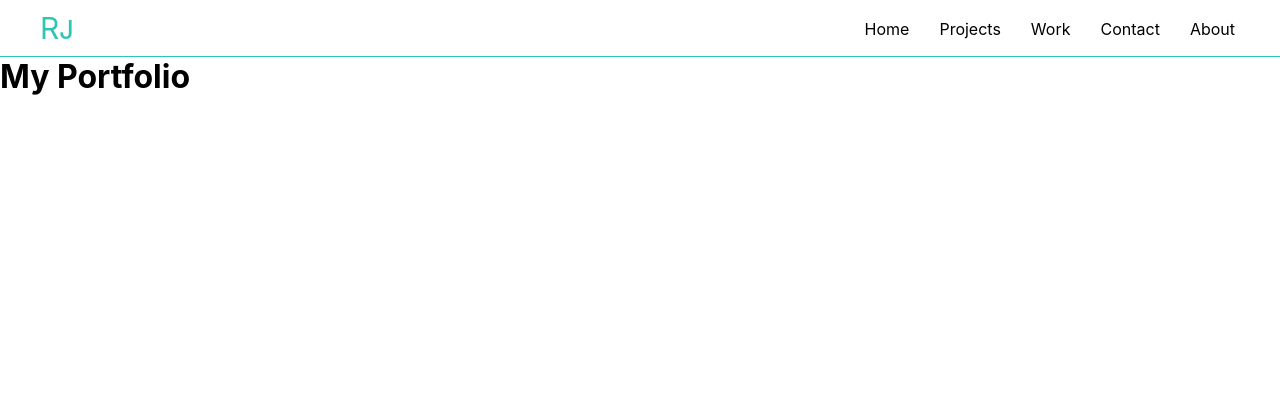
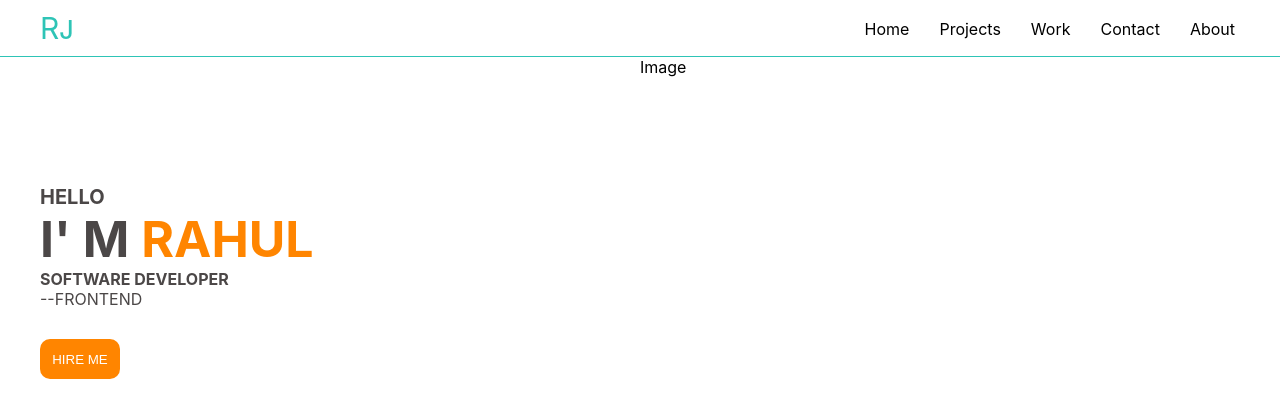
Before and after one commit to w3villa-rahul-jain/Portfolio, a React (Create React App) app: page / in a window 1280 px wide. Shown: the top 418 px of the page. Built offline with nearby package versions, Linux system fonts and the light colour scheme.

Commit message:
Hero Text Section done

```diff
--- a/src/App.css
+++ b/src/App.css
@@ -2,6 +2,25 @@
   margin: 0;
   padding: 0;
   box-sizing: border-box;
+}
+
+
+:root{
+  --orange: #ff8500;
+}
+
+
+
+.hire-btn{
+  height: 40px;
+  width: 80px;
+  margin-top: 30px;
+  border: none;
+  outline: none;
+  background: var(--orange);
+  color: white;
+  text-transform: uppercase;
+  border-radius: 10px;
 }
 
 
--- a/src/App.js
+++ b/src/App.js
@@ -1,15 +1,16 @@
 import './App.css';
 import Navbar from './Components/Navbar';
 import { BrowserRouter } from 'react-router-dom';
+import MainSection from './Section/MainSection';
 
 function App() {
 
 
   return (
     <BrowserRouter>
-      <div className="App">
+      <div className="main-container">
         <Navbar/>
-        <h1>My Portfolio</h1>
+        <MainSection />
       </div>
     </BrowserRouter>
   );
--- a/src/Components/Navbar.js
+++ b/src/Components/Navbar.js
@@ -3,7 +3,7 @@ import { Link } from 'react-router-dom'
 import './Navbar.css'
 
 
-const Navbar = (props) => {
+const Navbar = () => {
   return (
     <div className="navbar">
       <div className="nav-logo">
--- /dev/null
+++ b/src/Section/MainSection.css
@@ -0,0 +1,28 @@
+.hero-section{
+    min-height: 90vh;
+    /* border: 1px solid red; */
+    display: grid;
+    grid-template-columns: 1fr 1fr;
+}
+
+.hero-section .hero-text{
+    display: flex;
+    flex-direction: column;
+    padding-left: 40px;
+    padding-top: 20%;
+    text-transform: uppercase;
+    color: rgb(75, 71, 71);
+}
+
+.hero-section .hero-text h6{
+    font-size: 20px;
+}
+
+.hero-section .hero-text h2{
+    font-size: 50px;
+
+}
+
+.hero-section .hero-text h2 .user-name{
+    color: var(--orange);
+}
--- /dev/null
+++ b/src/Section/MainSection.js
@@ -0,0 +1,25 @@
+import React from 'react'
+import "./MainSection.css";
+
+const MainSection = () => {
+    const user = {
+        id: 1,
+        name: "Rahul",
+        Designation: "Software Developer",
+        role: "Frontend",
+    }
+  return (
+    <div className="hero-section">
+        <div className="hero-text">
+            <h6>Hello</h6>
+            <h2>I' m <span className="user-name">{user.name}</span></h2>
+            <h4>{user.Designation}</h4>
+            <p>--{user.role}</p>
+            <button className="hire-btn">Hire Me</button>
+        </div>
+        <div className="hero-image">Image</div>
+    </div>
+  )
+}
+
+export default MainSection
```
